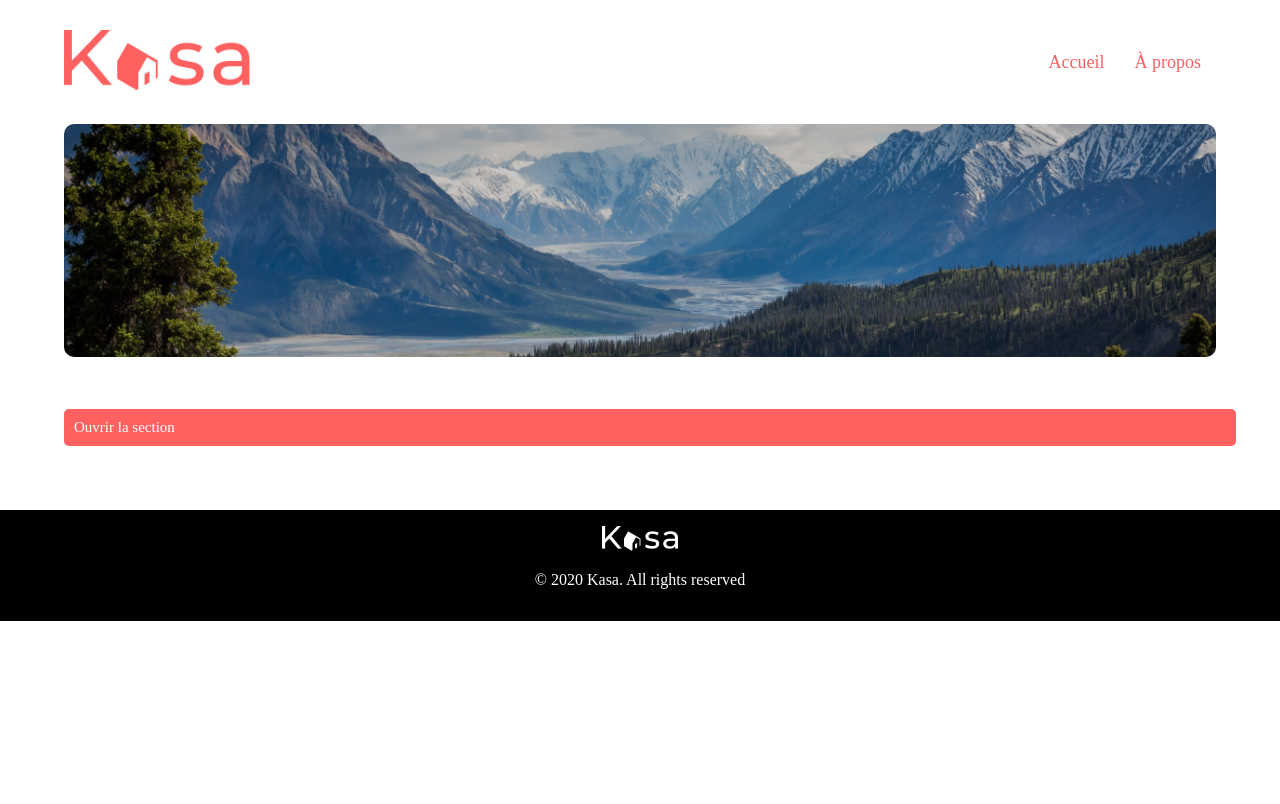
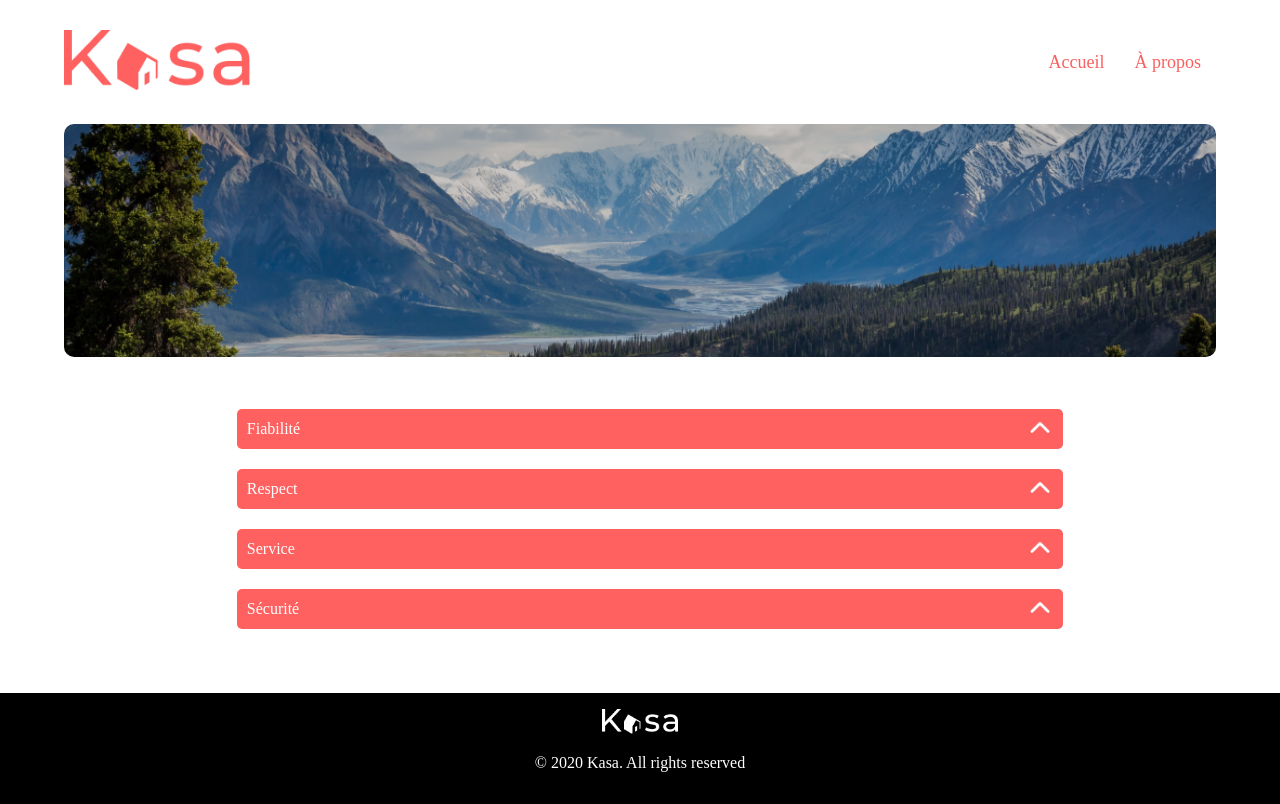
Before and after one commit to xtoc65/Kasa_React, a React (Create React App) app: page /a-propos in a window 1280 px wide. Built offline with nearby package versions, Linux system fonts and the light colour scheme.

Commit message:
page a propos fini

```diff
--- a/src/components/Cards.jsx
+++ b/src/components/Cards.jsx
@@ -1,17 +1,7 @@
+import { Link } from 'react-router-dom';
 import '../utils/styles/cards.css'
-import { useEffect, useState } from 'react'
-import { Link } from 'react-router-dom';
 
-function Cards() {
-    const [logements, setLogements] = useState([])
-
-    useEffect(()=>{
-        fetch("data/logements.json")
-        .then((reponse => reponse.json()))
-        .then((data => {
-            setLogements(data)
-        }))
-    }, [logements])
+function Cards({logements}) {
     return (
         <section className="cards">
         {logements.map((logement) => (
--- a/src/components/Collapse.jsx
+++ b/src/components/Collapse.jsx
@@ -1,15 +1,52 @@
+import React, { useState } from "react";
+import flecheHaut from '../assets/fleche_haut.png'
+import flecheBas from '../assets/fleche_bas.png'
 import '../utils/styles/collapse.css'
 
 function Collapse() {
-    return (
-      <label>
-        <input type="checkbox" />
-        <div class="collapsible">Ouvrir la section</div>
-        <div class="content">
-            <p>Voici le contenu de la section collapsible. Vous pouvez y mettre tout ce que vous voulez.</p>
+  const [activeIndex, setActiveIndex] = useState(null);
+
+  const slides = [
+    {
+      title: "Fiabilité",
+      content: "Les annonces postées sur Kasa garantissent une fiabilité totale. Les photos sont conformes aux logements, et toutes les informations sont régulièrement vérifiées par nos équipes."
+    },
+    {
+      title: "Respect",
+      content: "La bienveillance fait partie des valeurs fondatrices de Kasa. Tout comportement discriminatoire ou de perturbation du voisinage entraînera une exclusion de notre plateforme."
+    },
+    {
+      title: "Service",
+      content: "Nos équipes se tiennent à votre disposition pour vous fournir une expérience parfaite. N'hésitez pas à nous contacter si vous avez la moindre question."
+    },
+    {
+      title: "Sécurité",
+      content: "La sécurité est la priorité de Kasa. Aussi bien pour nos hôtes que pour les voyageurs, chaque logement correspond aux critères de sécurité établis par nos services. En laissant une note aussi bien à l'hôte qu'au locataire, cela permet à nos équipes de vérifier que les standards sont bien respectés. Nous organisons également des ateliers sur la sécurité domestique pour nos hôtes."
+    }
+  ];
+
+  const toggleCollapse = (index) => {
+    setActiveIndex(activeIndex === index ? null : index);
+  };
+
+  return (
+    <div className="collapse-container">
+      {slides.map((slide, index) => (
+        <div key={index} className="collapse-section">
+          <div className="collapsible" onClick={() => toggleCollapse(index)}>
+            <span>{slide.title}</span>
+            <span className="arrow">
+              {activeIndex === index ? <img src={flecheBas}></img> : <img src={flecheHaut}></img>}
+            </span>
+          </div>
+          <div className={`content ${activeIndex === index ? "active" : ""}`}>
+            <p>{slide.content}</p>
+          </div>
         </div>
-      </label>
-    )
-  }
+      ))}
+    </div>
+  );
+};
+
 
   export default Collapse
--- a/src/pages/APropos.jsx
+++ b/src/pages/APropos.jsx
@@ -1,6 +1,6 @@
 import Logo from '../assets/BannierApropos.png'
+import Collapse from '../components/Collapse'
 import '../utils/styles/bannier.css'
-import Collapse from '../components/Collapse'
 
 
 function Apropos() {
--- a/src/pages/Home.jsx
+++ b/src/pages/Home.jsx
@@ -1,7 +1,6 @@
 import { useEffect, useState } from 'react'
 import Bannier from '../components/Bannier'
 import Cards from '../components/Cards'
-import { Link } from 'react-router-dom';
 
 function Home() {
   const [logements, setLogements] = useState([])
@@ -12,12 +11,12 @@ function Home() {
       .then((data => {
         setLogements(data)
       }))
-  }, [logements])
+  }, [])
   return (
     <main>
         {/* {JSON.stringify(logements)} */}
         <Bannier />
-        <Cards />
+        <Cards logements={logements}/>
     </main>
   );
 }
--- a/src/utils/styles/collapse.css
+++ b/src/utils/styles/collapse.css
@@ -1,25 +1,40 @@
+.collapse-container {
+  width: 100%;
+  max-width: 70%;
+  margin: 0 auto;
+}
+
+.collapse-section {
+  margin-bottom: 10px;
+}
+
 .collapsible {
   cursor: pointer;
-  padding: 10px;
+  display: flex;
+  justify-content: space-between;
+  align-items: center;
+  padding: 5px 10px;
   margin: 20px 0 0 0;
   background-color: #FF6060;
   color: white;
   border-radius: 5px;
-  font-size: 15px;
   width: 100%;
 }
 
-.content {
-  max-height: 0;
-  overflow: hidden;
-  background-color: white;
+.arrow {
+  font-size: 18px;
+}
+.arrow img {
+  height: 25px;
 }
 
-input[type=checkbox] {
+.content {
   display: none;
+  overflow: hidden;
+  padding: 0 0 0 15px;
+  border-top: none;
 }
 
-input[type=checkbox]:checked ~ .content {
-  max-height: 200px; /* Ajustez la hauteur maximale selon le contenu */
-  padding: 10px 18px;
+.content.active {
+  display: block;
 }/*# sourceMappingURL=collapse.css.map */
--- a/src/utils/styles/collapse.scss
+++ b/src/utils/styles/collapse.scss
@@ -1,25 +1,40 @@
+.collapse-container {
+    width: 100%;
+    max-width: 70%;
+    margin: 0 auto;
+}
+
+.collapse-section {
+  margin-bottom: 10px;
+}
+
 .collapsible {
     cursor: pointer;
-    padding: 10px;
+    display: flex;
+    justify-content: space-between;
+    align-items: center;
+    padding: 5px 10px;
     margin: 20px 0 0 0;
     background-color: #FF6060;
     color: white;
     border-radius: 5px;
-    font-size: 15px;
     width: 100%;
 }
 
-.content {
-    max-height: 0;
-    overflow: hidden;
-    background-color: white;
+.arrow {
+    font-size: 18px;
+    img{
+        height: 25px;
+    }
 }
 
-input[type="checkbox"] {
+.content {
     display: none;
+    overflow: hidden;
+    padding: 0 0 0 15px;
+    border-top: none;
 }
 
-input[type="checkbox"]:checked ~ .content {
-    max-height: 200px; /* Ajustez la hauteur maximale selon le contenu */
-    padding: 10px 18px;
+.content.active {
+    display: block;
 }
```
Also changed, not shown: src/assets/fleche_bas.png (added), src/assets/fleche_haut.png (added).
